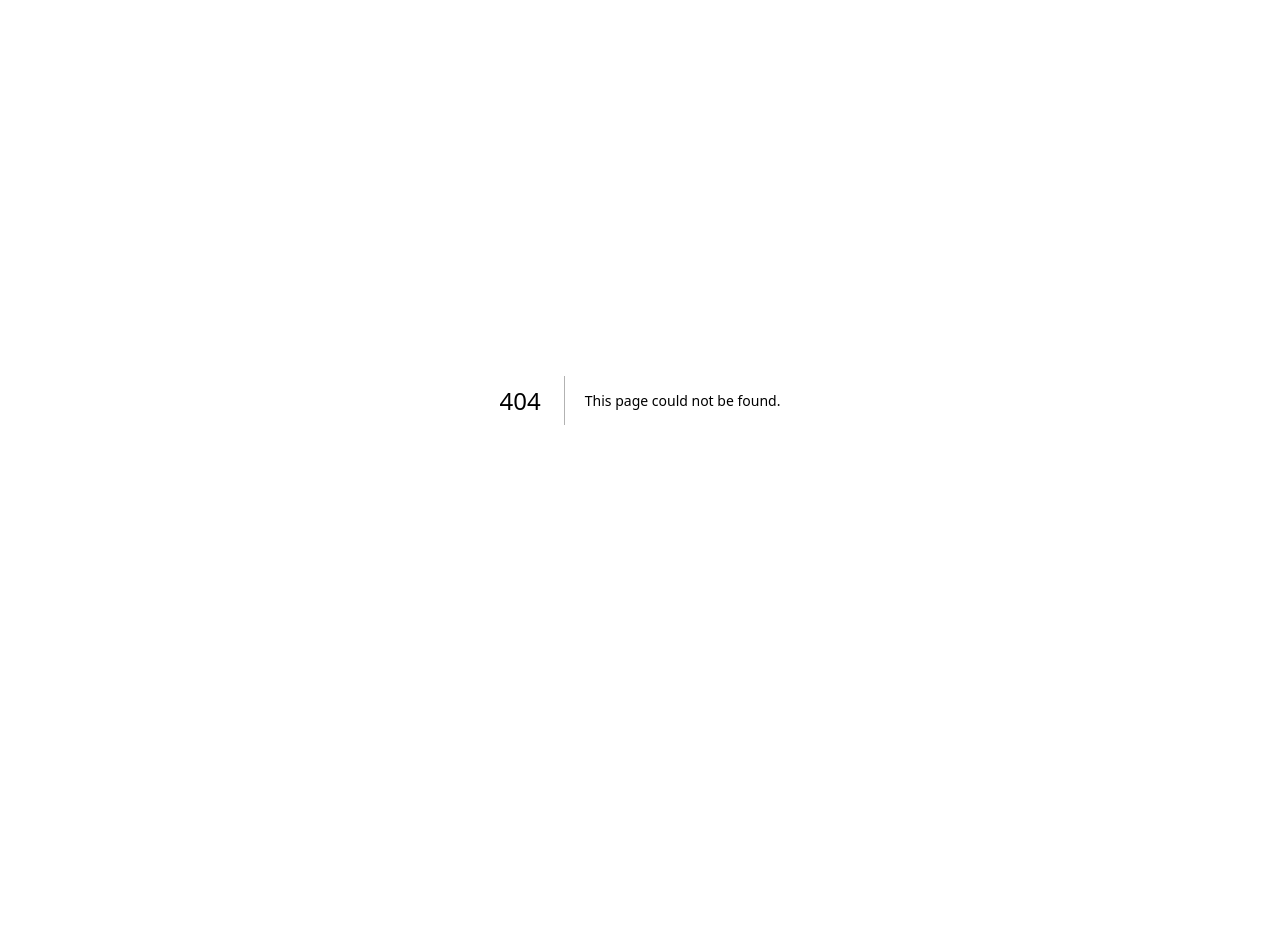
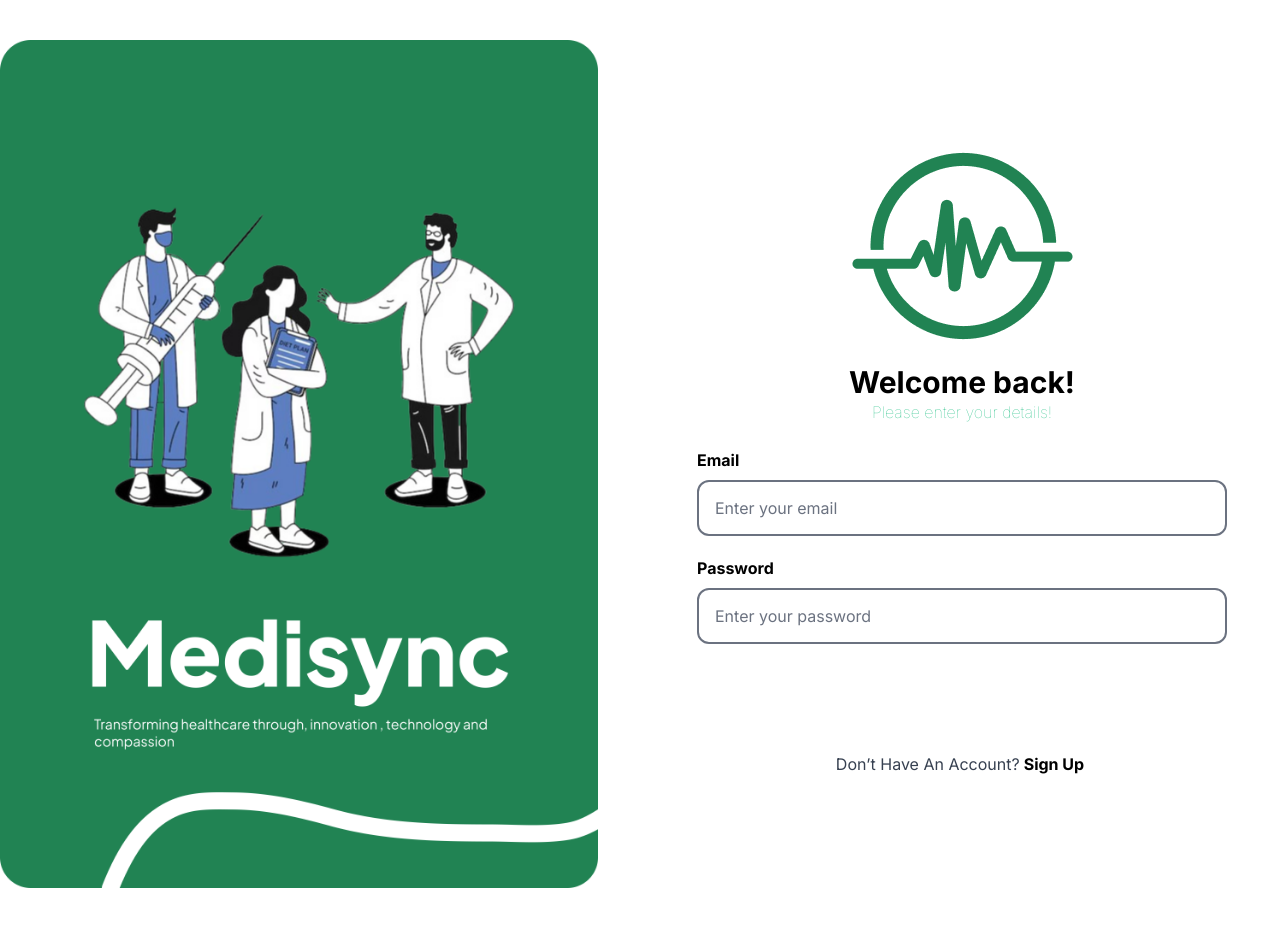
Before and after one commit to Adedoyin-Emmanuel/medsync, a Next.js app: page /auth/login in a window 1280 px wide. Before the commit this address had no page. Before the commit the page ends 800 px from the top, so only its background shows below. Built offline with nearby package versions, Linux system fonts and the light colour scheme.

Commit message:
Feat: Added sign in page

```diff
--- /dev/null
+++ b/app/auth/login/page.js
@@ -0,0 +1,94 @@
+"use client";
+
+import Button from "@/app/components/Button";
+import Input from "@/app/components/Input";
+import Text from "@/app/components/Text";
+
+
+import Link from "next/link";
+
+
+const Login = () => {
+
+  return (
+    <>
+
+      <section className=" mx-auto my-10 flex justify-center items-center space-x-2">
+      <section className="w-1/2" >
+        <img src="/Right.png" alt="sidebar signup" style={{width:"94%", margin:"auto;"}} />
+      </section>
+        <section className="w-1/2 ">
+        <form
+          className="w-10/12 mx-auto"
+
+        >
+          <img
+                src="/signup.png"
+                alt="doctors in lab coat"
+                className="mb-6  text-center mx-auto"
+                style={{width:"150px;"}}
+              />
+          <section className="header-section text-center my-6">
+
+            <h3 className="text-3xl  font-bold text-secondary">
+            Welcome back!
+            </h3>
+            <Text style={{color:"#218353;"}} noCapitalize>Please enter your details!</Text>
+          </section>
+
+
+
+          <section className="my-4 mb-5">
+            <label htmlFor="email" className="text-md font-bold block font-bold my-2">
+              Email
+            </label>
+            <Input
+              type="email"
+              name="email"
+              placeholder="Enter your email"
+
+            />
+          </section>
+
+
+
+          <section className="my-4 mb-5">
+            <label htmlFor="password" className="text-md block font-bold my-2">
+              Password
+            </label>
+            <Input
+              type="password"
+              name="password"
+              placeholder="Enter your password"
+
+            />
+          </section>
+
+
+
+          <section className="mt-3 mb-2 w-full">
+            <Button>Sign In</Button>
+          </section>
+
+          <section className="text-center mt-6">
+
+            <Text className="inline text-gray-700 mt-6">
+            Don’t have an account?
+              <Link
+                className=" text-black px-1"
+                href={"/auth/login"}
+              >
+                <b>Sign Up</b>
+              </Link>
+            </Text>
+          </section>
+        </form>
+        </section>
+
+      </section>
+
+    </>
+  );
+};
+
+export default Login;
```
